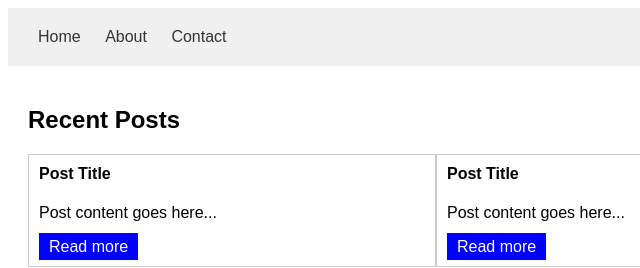
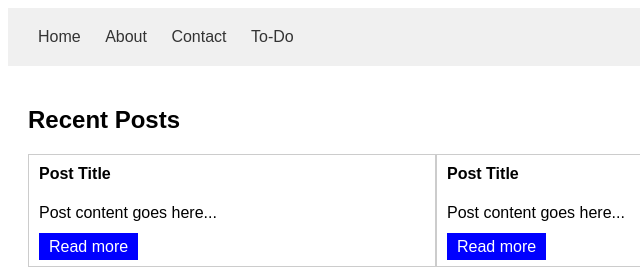
Before and after one commit to Shira0ri145/Mercuone-Blog, a plain HTML site: page index.html in a window 1280 px wide. Shown: the top 268 px of the page, 0-640 px from the left. Drawn offline with Linux system fonts and the light colour scheme.

Commit message:
Update index.html

```diff
--- a/index.html
+++ b/index.html
@@ -15,6 +15,7 @@
           <li><a href="./index.html">Home</a></li>
           <li><a href="#">About</a></li>
           <li><a href="#">Contact</a></li>
+          <li><a href="./ToDo/ToDo-list.html">To-Do</a></li>
         </ul>
       </nav>
     </header>
```
